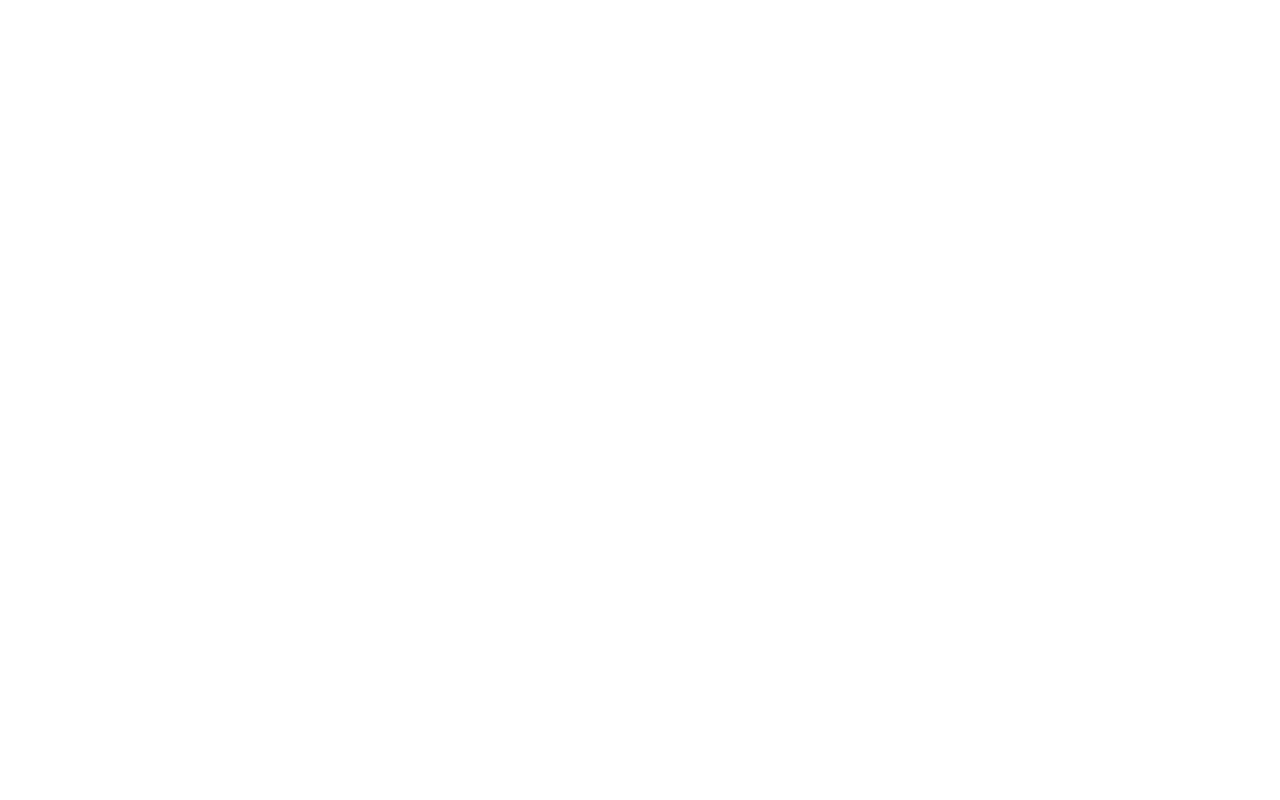
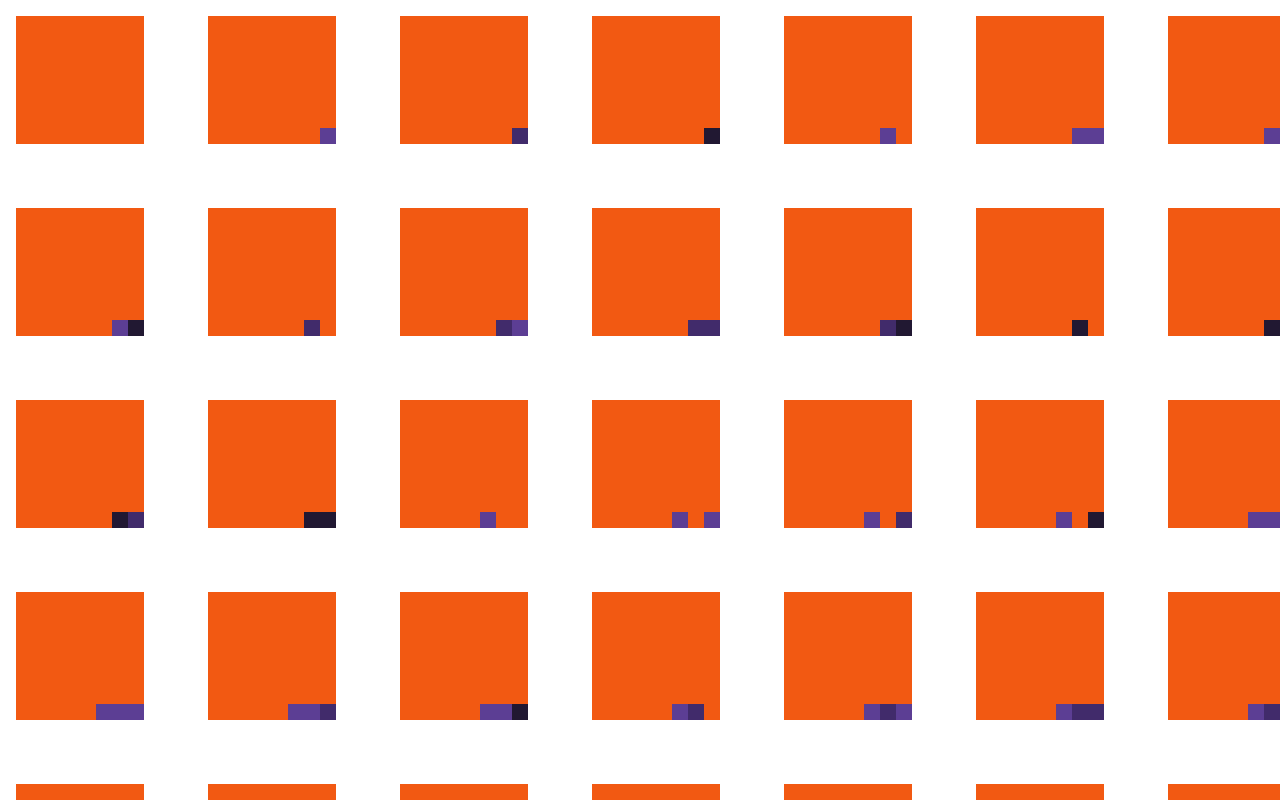
Before and after one commit to hunniaattila/everypossiblesprite, a website built with Vite: page index.html in a window 1280 px wide. Built offline with nearby package versions, Linux system fonts and the light colour scheme.

Commit message:
rectangles

```diff
--- a/index.html
+++ b/index.html
@@ -4,7 +4,7 @@
     <meta charset="UTF-8" />
     <link rel="icon" type="image/svg+xml" href="/favicon.svg" />
     <meta name="viewport" content="width=device-width, initial-scale=1.0" />
-    <title>everypossiblesprite</title>
+    <title>Every possible sprite</title>
   </head>
   <body>
     <div id="app">
--- a/src/main.ts
+++ b/src/main.ts
@@ -6,7 +6,11 @@ const canvas: HTMLCanvasElement = document.getElementById(
 const ctx = canvas.getContext("2d");
 
 var currentGlobalIndex = 0n;
-const spriteSize = 64;
+const spriteSize = 128;
+const padding = 32;
+
+const totalSize = spriteSize + 2 * padding;
+const colors = ["#F25912", "#5C3E94", "#412B6B", "#211832"];
 
 const syncCanvasResolution = () => {
   const visualWidth = canvas.clientWidth;
@@ -26,29 +30,19 @@ const syncCanvasResolution = () => {
 const renderGrid = () => {
   ctx.clearRect(0, 0, canvas.width, canvas.height);
 
-  ctx.font = "8px monospace";
-  ctx.textAlign = "center";
-  ctx.fillStyle = "white";
-
-  var totalRows = Math.ceil(canvas.clientHeight / spriteSize);
-  var totalCols = Math.ceil(canvas.clientWidth / spriteSize);
+  var totalRows = Math.ceil(canvas.clientHeight / totalSize);
+  var totalCols = Math.ceil(canvas.clientWidth / totalSize);
 
   for (let row = 0; row < totalRows; row++) {
     for (let col = 0; col < totalCols; col++) {
-      const screenX = col * spriteSize;
-      const screenY = row * spriteSize;
+      const screenX = col * totalSize;
+      const screenY = row * totalSize;
 
       const localOffset = BigInt(row * totalCols + col);
       const cellID = currentGlobalIndex + localOffset;
 
-      const textToDisplay = (cellID + 1n).toString();
-
-      ctx.rect(screenX, screenY, spriteSize, spriteSize);
-      ctx.fillText(
-        textToDisplay,
-        screenX + spriteSize / 2,
-        screenY + spriteSize / 2,
-      );
+      const spriteColors = extractColorsFromId(cellID);
+      drawSprite(ctx, screenX, screenY, spriteColors);
     }
   }
 };
@@ -56,7 +50,7 @@ const renderGrid = () => {
 const handleMouseWheel = (e: WheelEvent) => {
   e.preventDefault();
 
-  const colsOnScreen = Math.ceil(canvas.clientWidth / spriteSize);
+  const colsOnScreen = Math.ceil(canvas.clientWidth / totalSize);
 
   if (e.deltaY > 0) {
     currentGlobalIndex += BigInt(colsOnScreen);
@@ -71,6 +65,55 @@ const handleMouseWheel = (e: WheelEvent) => {
   renderGrid();
 };
 
+const extractColorsFromId = (id: bigint): string[] => {
+  const colorArr: string[] = [];
+  let shiftingId: bigint = id;
+
+  for (let i = 0; i < 64; i++) {
+    const colorIndex = Number(shiftingId & 3n);
+    colorArr.unshift(colors[colorIndex]);
+
+    shiftingId = shiftingId >> 2n;
+  }
+
+  return colorArr;
+};
+
+const compressColorsToId = (colorArray: string[]): bigint => {
+  let accumulatedId = 0n;
+
+  for (let i = 0; i < colorArray.length; i++) {
+    const paletteIndex = colors.findIndex((elem) => elem === colorArray[i]);
+
+    accumulatedId = accumulatedId << 2n;
+
+    accumulatedId = accumulatedId | BigInt(paletteIndex);
+  }
+
+  return accumulatedId;
+};
+
+const drawSprite = (
+  ctx: CanvasRenderingContext2D,
+  startX: number,
+  startY: number,
+  colorsArray: string[],
+) => {
+  const pixelSize = spriteSize / 8;
+
+  for (let i = 0; i < 64; i++) {
+    const spriteCol = i % 8;
+    const spriteRow = Math.floor(i / 8);
+
+    const pixelX = startX + spriteCol * pixelSize + padding / 2;
+    const pixelY = startY + spriteRow * pixelSize + padding / 2;
+
+    ctx.fillStyle = colorsArray[i];
+
+    ctx.fillRect(pixelX, pixelY, pixelSize, pixelSize);
+  }
+};
+
 window.addEventListener("resize", syncCanvasResolution);
 window.addEventListener("wheel", handleMouseWheel, { passive: false });
 
```
Also changed, not shown: src/grid.ts (deleted, +0 -25 lines).
